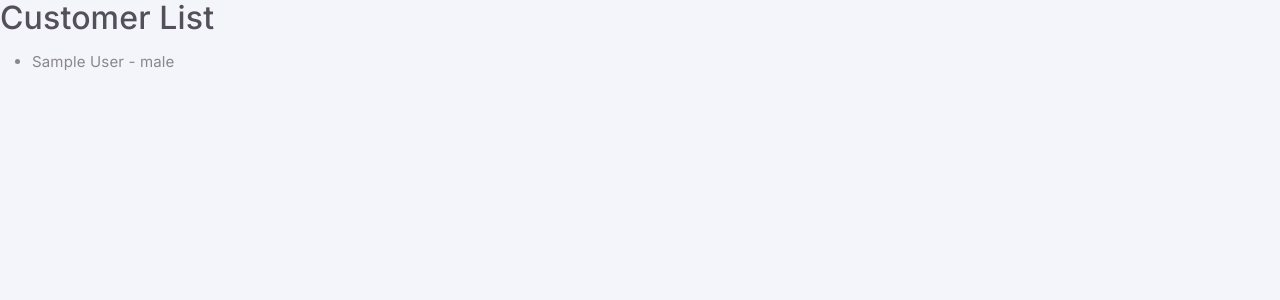
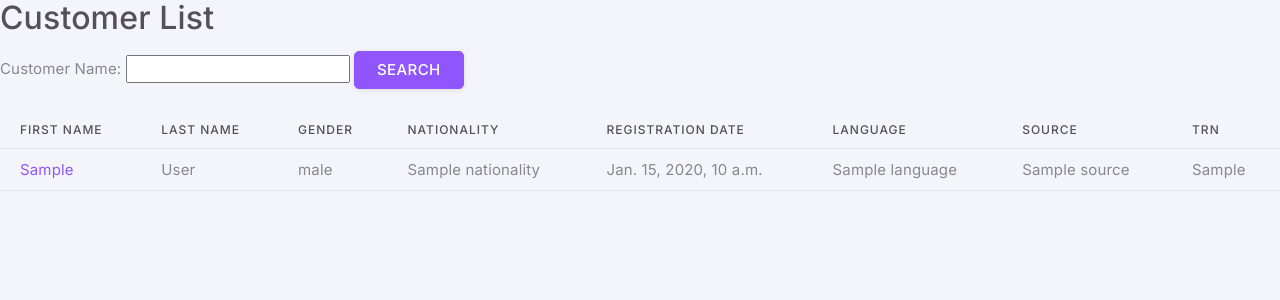
Before and after one commit to ynstf/DJANGO-CRM, a Django app: page /customer_list/ in a window 1280 px wide. Shown: the top 300 px of the page. Run offline with Django 4.2, Linux system fonts and the light colour scheme; tables that the repository leaves empty hold one stand-in row (values such as "Sample post"); some libraries are stand-ins or nearby versions.

Commit message:
add search functionality and customer page by id

```diff
--- a/apps/dashboard/forms.py
+++ b/apps/dashboard/forms.py
@@ -2,6 +2,8 @@
 
 from django import forms
 from .models import Customer, Address, Inquiry, Booking, Emirate
+
+
 
 class CustomerForm(forms.ModelForm):
     class Meta:
--- a/apps/dashboard/models.py
+++ b/apps/dashboard/models.py
@@ -37,11 +37,11 @@ class Customer(models.Model):
     employee = models.ForeignKey(Employee, on_delete=models.CASCADE, blank=True, null=True)
     first_name = models.CharField(max_length=50)
     last_name = models.CharField(max_length=50)
-    gender = models.CharField(max_length=6, choices=[('male', 'Male'), ('female', 'Female')])
-    nationality = models.ForeignKey(Nationality, on_delete=models.CASCADE)  # Link to the Nationality model
+    gender = models.CharField(max_length=6, choices=[('male', 'Male'), ('female', 'Female')], blank=True, null=True)
+    nationality = models.ForeignKey(Nationality, on_delete=models.CASCADE, blank=True, null=True)  # Link to the Nationality model
     register = models.DateTimeField(auto_now_add=True)
-    language = models.ForeignKey(Language, on_delete=models.CASCADE)  # Link to the Language model
-    source = models.ForeignKey(Source, on_delete=models.CASCADE)  # Link to the Source model
+    language = models.ForeignKey(Language, on_delete=models.CASCADE, blank=True, null=True)  # Link to the Language model
+    source = models.ForeignKey(Source, on_delete=models.CASCADE, blank=True, null=True)  # Link to the Source model
     trn = models.CharField(max_length=50, blank=True, null=True)
     # Add other fields as needed
     def __str__(self):
@@ -56,32 +56,32 @@ class PhoneNumber(models.Model):
 
 class WhatsApp(models.Model):
     customer = models.ForeignKey('Customer', on_delete=models.CASCADE)
-    number = models.CharField(max_length=20)
+    number = models.CharField(max_length=20, blank=True, null=True)
 
     def __str__(self):
         return self.number
 
 class Landline(models.Model):
     customer = models.ForeignKey('Customer', on_delete=models.CASCADE)
-    number = models.CharField(max_length=20)
+    number = models.CharField(max_length=20, blank=True, null=True)
 
     def __str__(self):
         return self.number
 
 class Email(models.Model):
     customer = models.ForeignKey('Customer', on_delete=models.CASCADE)
-    email = models.EmailField()
+    email = models.EmailField(blank=True, null=True)
 
     def __str__(self):
         return self.email
 
 class Address(models.Model):
     customer = models.ForeignKey(Customer, on_delete=models.CASCADE, blank=True, null=True)
-    address_name = models.CharField(max_length=100)
-    type = models.CharField(max_length=10, choices=[('house', 'House'), ('company', 'Company')])
-    emirate = models.ForeignKey(Emirate, on_delete=models.CASCADE)  # Link to the Emirate model
-    description_location = models.TextField()
-    location = models.CharField(max_length=100)
+    address_name = models.CharField(max_length=100, blank=True, null=True)
+    type = models.CharField(max_length=10, choices=[('house', 'House'), ('company', 'Company')], blank=True, null=True)
+    emirate = models.ForeignKey(Emirate, on_delete=models.CASCADE, blank=True, null=True)  # Link to the Emirate model
+    description_location = models.TextField(blank=True, null=True)
+    location = models.CharField(max_length=100, blank=True, null=True)
     # Add other fields as needed
     def __str__(self):
         return f'{self.customer} - {self.address_name}'
@@ -89,11 +89,11 @@ class Address(models.Model):
 class Inquiry(models.Model):
     customer = models.ForeignKey(Customer, on_delete=models.CASCADE, blank=True, null=True)
     address = models.ForeignKey(Address, on_delete=models.CASCADE, blank=True, null=True)
-    date_inq = models.DateField()
-    time_inq = models.TimeField()
-    inq_num = models.CharField(max_length=50)
-    services = models.ManyToManyField(Service)
-    description = models.TextField()
+    date_inq = models.DateField(blank=True, null=True)
+    time_inq = models.TimeField(blank=True, null=True)
+    inq_num = models.CharField(max_length=50, blank=True, null=True)
+    services = models.ManyToManyField(Service, blank=True, null=True)
+    description = models.TextField(blank=True, null=True)
     # Add other fields as needed
     def __str__(self):
         return f'{self.customer} - {self.address} - {self.services}'
@@ -107,9 +107,3 @@ class Booking(models.Model):
 
     def __str__(self):
         return f'{self.inquiry}'
-
-class tab(models.Model):
-    description = models.TextField()
-    # Add other fields as needed
-    def __str__(self):
-        return f'{self.description}'
--- a/apps/dashboard/templates/customer_list.html
+++ b/apps/dashboard/templates/customer_list.html
@@ -1,14 +1,48 @@
-<!-- add_customer.html -->
+<!-- customer_list.html -->
 {% extends layout_path %}
-
 
 {% block title %}Customer List{% endblock %}
 
 {% block content %}
     <h2>Customer List</h2>
-    <ul>
-        {% for customer in customers %}
-        <li>{{ customer.first_name }} {{ customer.last_name }} - {{ customer.gender }}</li>
-        {% endfor %}
-    </ul>
+
+    <!-- Display dynamic search form -->
+    <form method="get" action="{% url 'customer_list' %}" id="search-form">
+        <label for="id_name">Customer Name: </label>
+        <input type="text" id="id_name" name="name">
+        <button class="btn btn-primary" type="submit">Search</button>
+    </form>
+    <br>
+
+    <!-- Table to display customer information -->
+    <table class="table">
+        <thead>
+            <tr>
+                <th>First Name</th>
+                <th>Last Name</th>
+                <th>Gender</th>
+                <th>Nationality</th>
+                <th>Registration Date</th>
+                <th>Language</th>
+                <th>Source</th>
+                <th>TRN</th>
+                <!-- Add other columns as needed -->
+            </tr>
+        </thead>
+        <tbody>
+            {% for customer in customers %}
+                <tr>
+                    <td> <a href="{% url 'customer_info' customer.pk %}">{{ customer.first_name }}</a></td>
+                    <td>{{ customer.last_name }}</td>
+                    <td>{{ customer.gender }}</td>
+                    <td>{{ customer.nationality }}</td>
+                    <td>{{ customer.register }}</td>
+                    <td>{{ customer.language }}</td>
+                    <td>{{ customer.source }}</td>
+                    <td>{{ customer.trn }}</td>
+                    <!-- Add other columns as needed -->
+                </tr>
+            {% endfor %}
+        </tbody>
+    </table>
 {% endblock %}
--- a/apps/dashboard/urls.py
+++ b/apps/dashboard/urls.py
@@ -1,10 +1,11 @@
 from django.urls import path
-from .views import dashboard,add_customer,customer_list
+from .views import dashboard,add_customer,customer_list,customer_info
 
 
 urlpatterns = [
     path("dashboard/",dashboard,name="dashboard",),
     path('add_customers/', add_customer, name='add_customer'),
     path('customer_list/', customer_list, name='customer_list'),
+    path('customer/<int:id>', customer_info, name='customer_info'),
 
 ]
--- a/apps/dashboard/views.py
+++ b/apps/dashboard/views.py
@@ -2,11 +2,14 @@ from web_project import TemplateLayout
 from web_project.template_helpers.theme import TemplateHelper
 from apps.authentication.models import Employee
 from django.shortcuts import render, redirect
+from apps.dashboard.models import Address, Inquiry
 from .forms import CustomerForm, AddressForm, InquiryForm
 from .models import Customer, Nationality
 from django.contrib.auth.decorators import login_required
+from django.http import JsonResponse
 
 # Create your views here.
+
 def dashboard(request):
 
     # Set the layout path even when authentication fails
@@ -16,16 +19,55 @@ def dashboard(request):
 
     return render(request, "dash.html", context)
 
-
-from django.forms import formset_factory
+'''
 def customer_list(request):
     customers = Customer.objects.all()
 
+    # Handle search form submission
+    if request.method == 'GET':
+        # Get the name entered in the query parameter
+        name_query = request.GET.get('name')
+
+        # Filter customers based on the entered name
+        if name_query:
+            customers = customers.filter(first_name__icontains=name_query)
+
+            return JsonResponse({'customers': customers})
+
+    # Render the initial page with the full customer list
     layout_path = TemplateHelper.set_layout("layout_blank.html", context={})
-    context = {'layout_path': layout_path,
-                'customers': customers}
+    context = {'layout_path': layout_path, 'customers': customers}
 
     return render(request, 'customer_list.html', context)
+'''
+
+def customer_list(request):
+    customers = Customer.objects.all()
+
+    # Handle search form submission
+    if request.method == 'GET':
+        # Get the name entered in the query parameter
+        name_query = request.GET.get('name')
+
+        # Filter customers based on the entered name
+        if name_query:
+            customers = customers.filter(first_name__icontains=name_query)
+
+            # If it's an AJAX request, return a JSON response
+            if request.headers.get('HTTP_X_REQUESTED_WITH') == 'XMLHttpRequest':
+                # Extract customer data and convert it to a list of dictionaries
+                customer_data = [{customer} for customer in customers]
+
+                # Return a JSON response with the customer data
+                return JsonResponse({'customers': customer_data})
+
+    # Render the initial page with the full customer list
+    layout_path = TemplateHelper.set_layout("layout_blank.html", context={})
+    context = {'layout_path': layout_path, 'customers': customers}
+
+    return render(request, 'customer_list.html', context)
+
+from .models import Email,PhoneNumber,WhatsApp,Landline
 
 @login_required(login_url='/')
 def add_customer(request):
@@ -34,12 +76,34 @@ def add_customer(request):
         address_form = AddressForm(request.POST, prefix='address')
         inquiry_form = InquiryForm(request.POST, prefix='inquiry')
 
+        phone_form = request.POST.get('customer-phone_numbers')
+        whatsapp_form = request.POST.get('customer-whats_apps')
+        landline_form = request.POST.get('customer-landlines')
+        email_form = request.POST.get('customer-emails')
+        print(email_form)
+
         if customer_form.is_valid() and address_form.is_valid() and inquiry_form.is_valid():
 
             # Save the customer
             customer = customer_form.save(commit=False)  # Don't save yet, so we can set the employee
             customer.employee = Employee.objects.get(user=request.user)  # Set the employee
             customer.save()
+
+            # Save the email
+            email = Email(customer=customer,email=email_form)
+            email = email.save()
+
+            # Save the phone
+            phone = PhoneNumber(customer=customer,number=phone_form)
+            phone = phone.save()
+
+            # Save the whatsapp
+            whatsapp = WhatsApp(customer=customer,number=whatsapp_form)
+            whatsapp = whatsapp.save()
+
+            # Save the landline
+            landline = Landline(customer=customer,number=landline_form)
+            landline = landline.save()
 
             # Populate address form fields
             address_form.instance.customer = customer
@@ -76,3 +140,23 @@ def add_customer(request):
                 }
 
     return render(request, 'add_customer.html', context)
+
+
+
+from django.shortcuts import render, get_object_or_404
+
+
+def customer_info(request, id):
+    customer = get_object_or_404(Customer, id=id)
+    addresses = Address.objects.filter(customer=customer)
+    inquiries = Inquiry.objects.filter(address__in=addresses)
+
+
+    layout_path = TemplateHelper.set_layout("layout_blank.html", context={})
+    context = {'layout_path': layout_path,
+            'customer': customer,
+            'addresses': addresses,
+            'inquiries': inquiries,
+            }
+
+    return render(request, "customer_info.html", context)
```
Also changed, not shown: apps/dashboard/templates/customer_info.html (added, +60 -0 lines), apps/dashboard/migrations/0003_delete_tab_alter_address_address_name_and_more.py (added), db.sqlite3.
